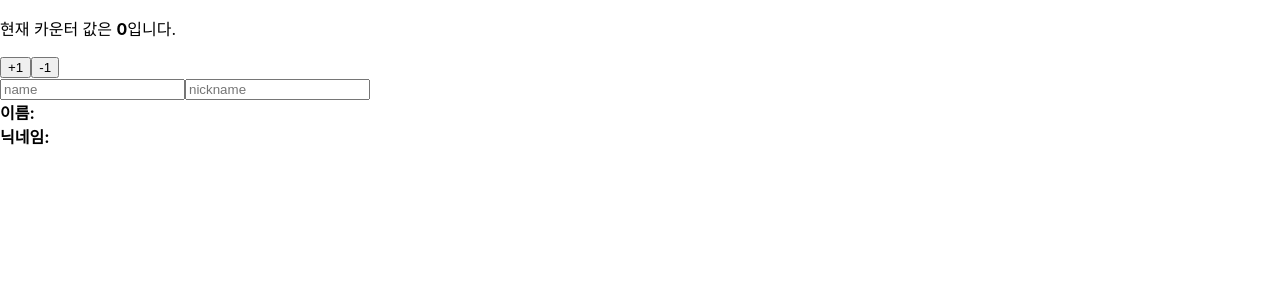
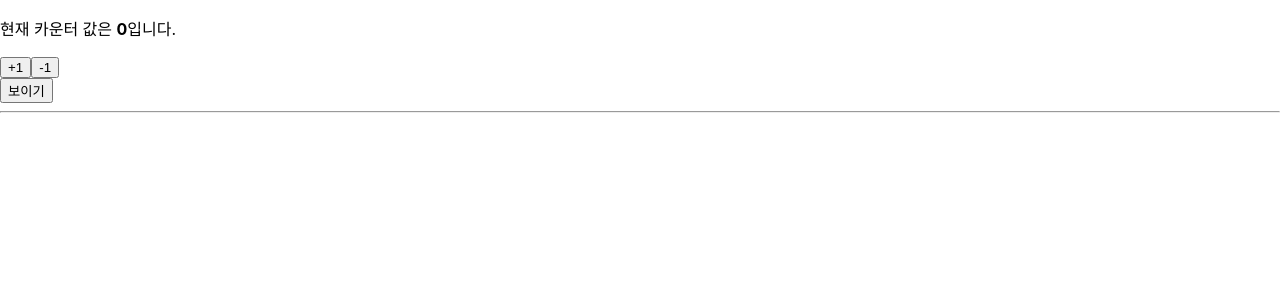
Before and after one commit to hanbee1005/hooks-tutorial, a React (Create React App) app: page / in a window 1280 px wide. Shown: the top 300 px of the page. Built offline with nearby package versions, Linux system fonts and the light colour scheme.

Commit message:
useEffect 사용하기

```diff
--- a/src/App.js
+++ b/src/App.js
@@ -1,12 +1,21 @@
+import React, { useState } from "react";
 import Counter from "./Counter";
 import Info from "./Info";
 
 function App() {
 
+  const [visible, setVisible] = useState(false);
+
   return (
     <div>
       <Counter />
-      <Info />
+      <div>
+        <button onClick={() => setVisible(!visible)}>
+          {visible ? '숨기기' : '보이기'}
+        </button>
+        <hr />
+        {visible && <Info />}
+      </div>
     </div>
   );
 }
--- a/src/Info.js
+++ b/src/Info.js
@@ -1,8 +1,47 @@
-import React, { useState } from 'react';
+import React, { useEffect, useState } from 'react';
 
 const Info = () => {
     const [name, setName] = useState('');
     const [nickname, setNickname] = useState('');
+
+    // 마운트, 업데이트 모두 사용
+    useEffect(() => {
+        console.log('렌더링이 완료되었습니다.');
+        console.log({
+            name,
+            nickname
+        });
+    });
+
+    // 마운트될 때만 실행
+    useEffect(() => {
+        console.log('마운트될 때만 실행됩니다.');
+    }, []);
+
+    // 특정 값이 변경될 때만 사용 (name)
+    useEffect(() => {
+        console.log(name);
+    }, [name]);
+
+    // 언마운트되기 전이나 업데이트 되기 전 실행
+    // useEffect(() => {
+    //     console.log('update');
+    //     console.log(name);
+    //     return () => {
+    //         console.log('cleanup');
+    //         console.log(name);
+    //     };
+    // });
+
+    // 언마운트될 때만 실행
+    useEffect(() => {
+        console.log('update');
+        console.log(name);
+        return () => {
+            console.log('cleanup');
+            console.log(name);
+        };
+    }, []);
 
     const onChnageName = (e) => {
         setName(e.target.value);
```
